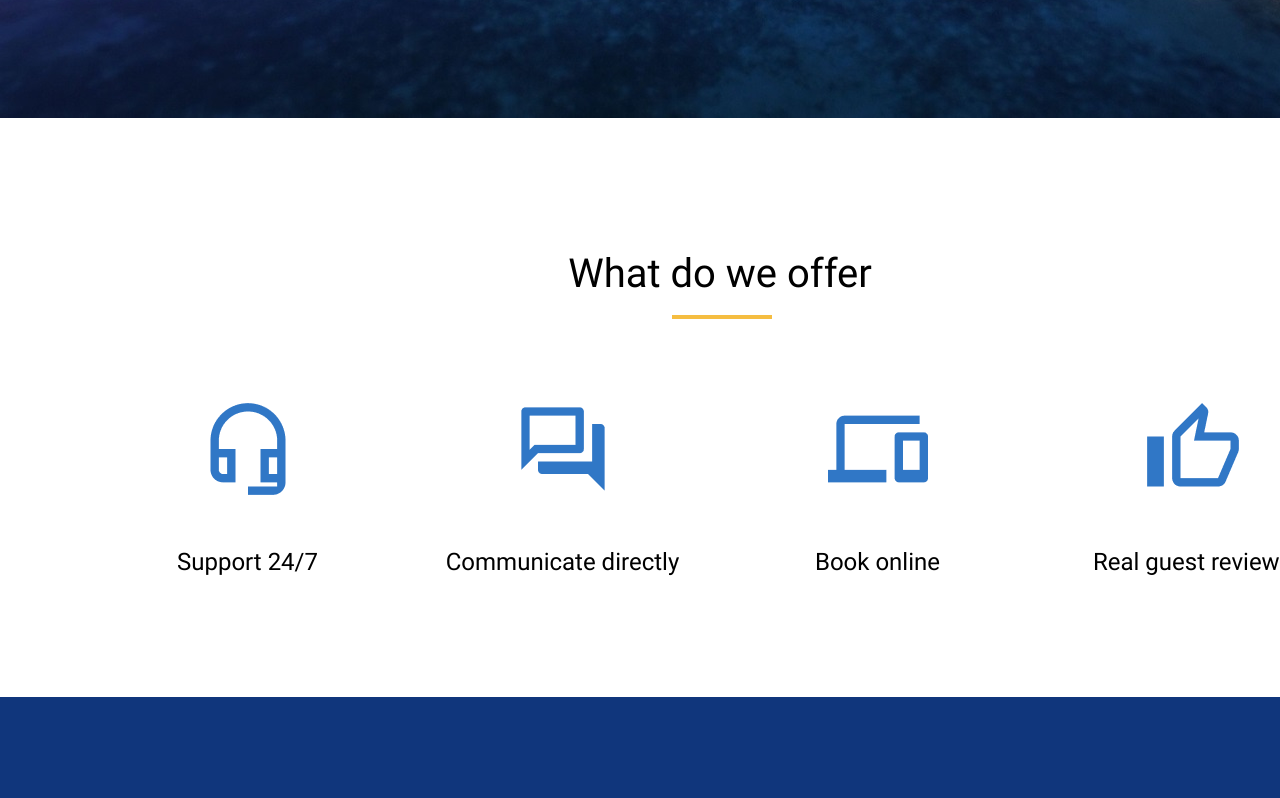
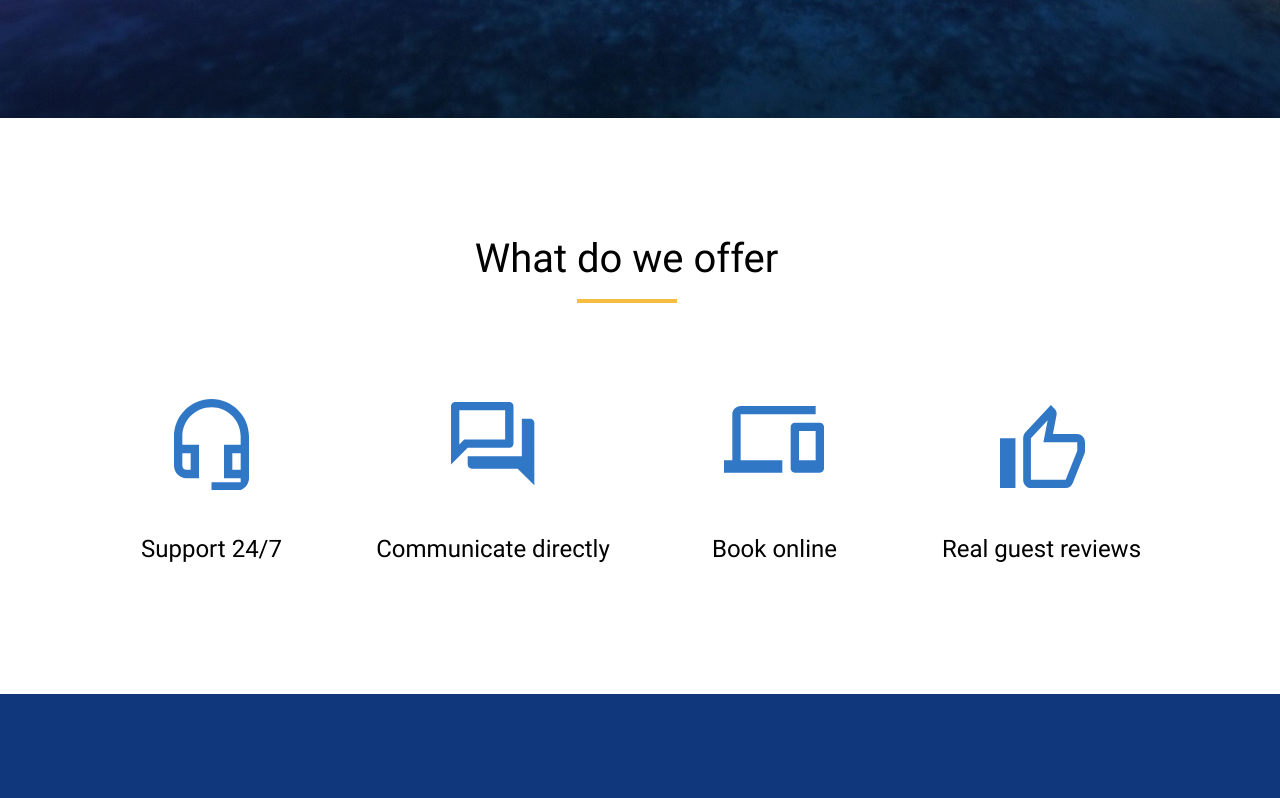
Before and after one commit to helenhryshel/if-html, a website: page Triphouse/index.html in a window 1280 px wide. Shown: the part 782-1580 px from the top of the page. Drawn offline with Linux system fonts and the light colour scheme.

Commit message:
Changed image-sprite to svg-sprite.

```diff
--- a/Triphouse/Styles/styles.css
+++ b/Triphouse/Styles/styles.css
@@ -6,60 +6,146 @@
   box-sizing: border-box;
 }
 
-.conteiner {
-  width: 1440px;
-  height: 569px;
-  margin: 0 auto;
-  padding: 12px;
+.advantage-container {
+  display: flex;
+  align-items: center;
+  justify-content: space-evenly;
+  flex-direction: column;
+  padding: 27px 78px;
+  row-gap: 75px;
+  height: 566px;
+  margin-right: 27px;
 }
 
-.title-conteiner {
+.heading {
   display: flex;
-  text-align: center;
+  align-items: center;
+  justify-content: center;
   flex-direction: column;
+  width: 305px;
+  height: 86px;
+  margin-top: 70px;
 }
 
-hr {
+.border-line {
   background-color: #f5bd41;
   height: 4px;
   width: 100px;
   border: none;
-  margin-left: 660px;
 }
 
-.title {
+.heading-title {
   font-size: 40px;
   font-family: "Roboto", sans-serif;
   font-weight: 500;
-  margin-top: 120px;
-  margin-bottom: 20px;
-  height: 45px;
+  margin-bottom: 17px;
+}
+
+.advantage-navigation-container {
+  display: flex;
+  justify-content: space-around;
+  width: 100%;
+  font-family: "Roboto", sans-serif;
+  font-size: 24px;
+  margin-bottom: 72px;
+}
+
+.advantage-navigation-support {
+  display: flex;
+  flex-direction: column;
+  align-items: center;
+  width: 296px;
+  height: 176px;
+}
+
+.image-support {
+  width: 75px;
+  height: 92px;
+  gap: 30px;
+  background-position: 349px 1px;
+  background-image: url("../images/advantage-icons.svg");
+}
+
+.support-text {
+  font-family: "Roboto", sans-serif;
+  font-size: 24px;
+  margin-top: 45px;
+  text-align: center;
+  width: 141px;
+  height: 28px;
+}
+
+.advantage-navigation-communicate {
+  display: flex;
+  flex-direction: column;
+  align-items: center;
+  width: 296px;
+  height: 176px;
+}
+
+.image-communicate {
+  width: 84px;
+  height: 92px;
+  gap: 30px;
+  background-position: 274px -5px;
+  background-image: url("../images/advantage-icons.svg");
+}
+
+.communicate-text {
+  font-family: "Roboto", sans-serif;
+  font-size: 24px;
+  margin-top: 45px;
+  width: 296px;
+  height: 28px;
   text-align: center;
 }
 
-.navigation-conteiner {
-  width: auto;
+.advantage-navigation-booking {
   display: flex;
-  text-align: center;
-  justify-content: center;
-  margin-left: 40px;
-  margin-right: 40px;
+  flex-direction: column;
+  align-items: center;
+  width: 296px;
+  height: 176px;
 }
 
-.nav {
-  display: inline-block;
-  width: 295px;
-  height: 184px;
-  margin: 50px 10px 0 10px;
-  padding: 30px;
-  font-family: sans-serif;
+.image-booking {
+  width: 103px;
+  height: 92px;
+  gap: 30px;
+  background-position: 189px -17px;
+  background-image: url("../images/advantage-icons.svg");
 }
 
-p {
+.booking-text {
+  font-family: "Roboto", sans-serif;
   font-size: 24px;
+  margin-top: 45px;
+  text-align: center;
+  width: 166px;
+  height: 28px;
+}
+.advantage-navigation-reviews {
+  display: flex;
+  flex-direction: column;
+  align-items: center;
+  width: 296px;
+  height: 176px;
+}
+.image-reviews {
+  width: 87px;
+  height: 92px;
+  gap: 30px;
+  background-position: 87px -2px;
+  background-image: url("../images/advantage-icons.svg");
+}
+
+.reviews-text {
   font-family: "Roboto", sans-serif;
+  font-size: 24px;
+  margin-top: 45px;
   text-align: center;
-  margin-top: 45px;
+  width: 225px;
+  height: 28px;
 }
 
 /* Footer's styles*/
--- a/Triphouse/index.html
+++ b/Triphouse/index.html
@@ -50,33 +50,27 @@
         <div class="appstore"></div>
       </div>
     </div>
-    <div class="conteiner">
-      <div class="title-conteiner">
-        <p class="title">What do we offer</p>
-        <hr />
+    <div class="advantage-container">
+      <div class="heading">
+        <h2 class="heading-title">What do we offer</h2>
+        <hr class="border-line" />
       </div>
-      <div class="navigation-conteiner">
-        <div class="nav">
-          <img src="./Images/HeadsetMicOutlined%201.png" alt="Support 24/7" />
-          <p>Support 24/7</p>
+      <div class="advantage-navigation-container">
+        <div class="advantage-navigation-support">
+          <div class="image-support"></div>
+          <p class="support-text">Support 24/7</p>
         </div>
-        <div class="nav">
-          <img
-            src="./Images/ForumOutlined%201.png"
-            alt="Communicate directly"
-          />
-          <p>Communicate directly</p>
+        <div class="advantage-navigation-communicate">
+          <div class="image-communicate"></div>
+          <p class="communicate-text">Communicate directly</p>
         </div>
-        <div class="nav">
-          <img src="./Images/DevicesOutlined%201.png" alt="Book online" />
-          <p>Book online</p>
+        <div class="advantage-navigation-booking">
+          <div class="image-booking"></div>
+          <p class="booking-text">Book online</p>
         </div>
-        <div class="nav">
-          <img
-            src="./Images/ThumbUpAltOutlined%201.png"
-            alt="Real guest reviews"
-          />
-          <p>Real guest reviews</p>
+        <div class="advantage-navigation-reviews">
+          <div class="image-reviews"></div>
+          <p class="reviews-text">Real guest reviews</p>
         </div>
       </div>
     </div>
```
Also changed, not shown: Triphouse/Images/advantage-icons.svg (added).
